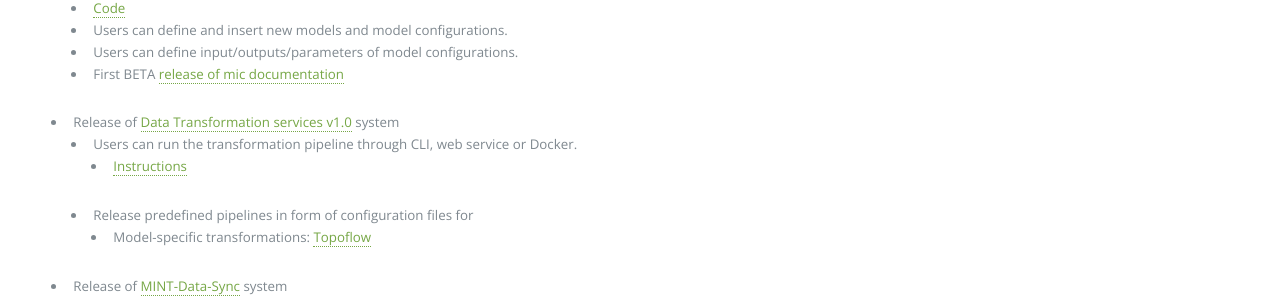
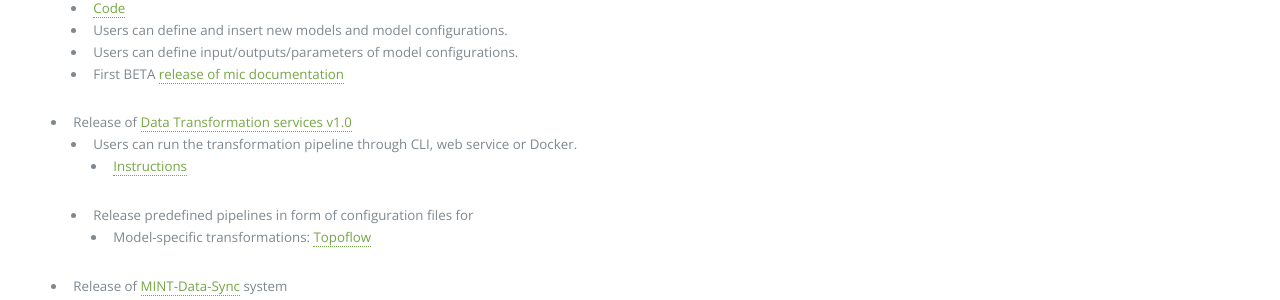
Before and after one commit to KnowledgeCaptureAndDiscovery/MINT, a Jekyll site: the page built from releases.md, in a window 1280 px wide and 900 px high, scrolled down 603 px. Shown: the part 147-447 px from the top of the window. Built offline with Jekyll 4.4.1, drawn with Linux system fonts in a browser that asks for light colours.

Commit message:
Update releases.md

```diff
--- a/releases.md
+++ b/releases.md
@@ -26,7 +26,7 @@
   * Users can define and insert new models and model configurations.
   * Users can define input/outputs/parameters of model configurations.
   * First BETA [release of mic documentation](https://mic-cli.readthedocs.io/en/latest/)
-* Release of [Data Transformation services v1.0]({{ '/products/data/' | absolute_url }}#transformation-services) system
+* Release of [Data Transformation services v1.0]({{ '/products/data/' | absolute_url }}#transformation-services)
   * Users can run the transformation pipeline through CLI, web service or Docker.
     * [Instructions](https://github.com/mintproject/MINT-Transformation)
   * Release predefined pipelines in form of configuration files for
```
